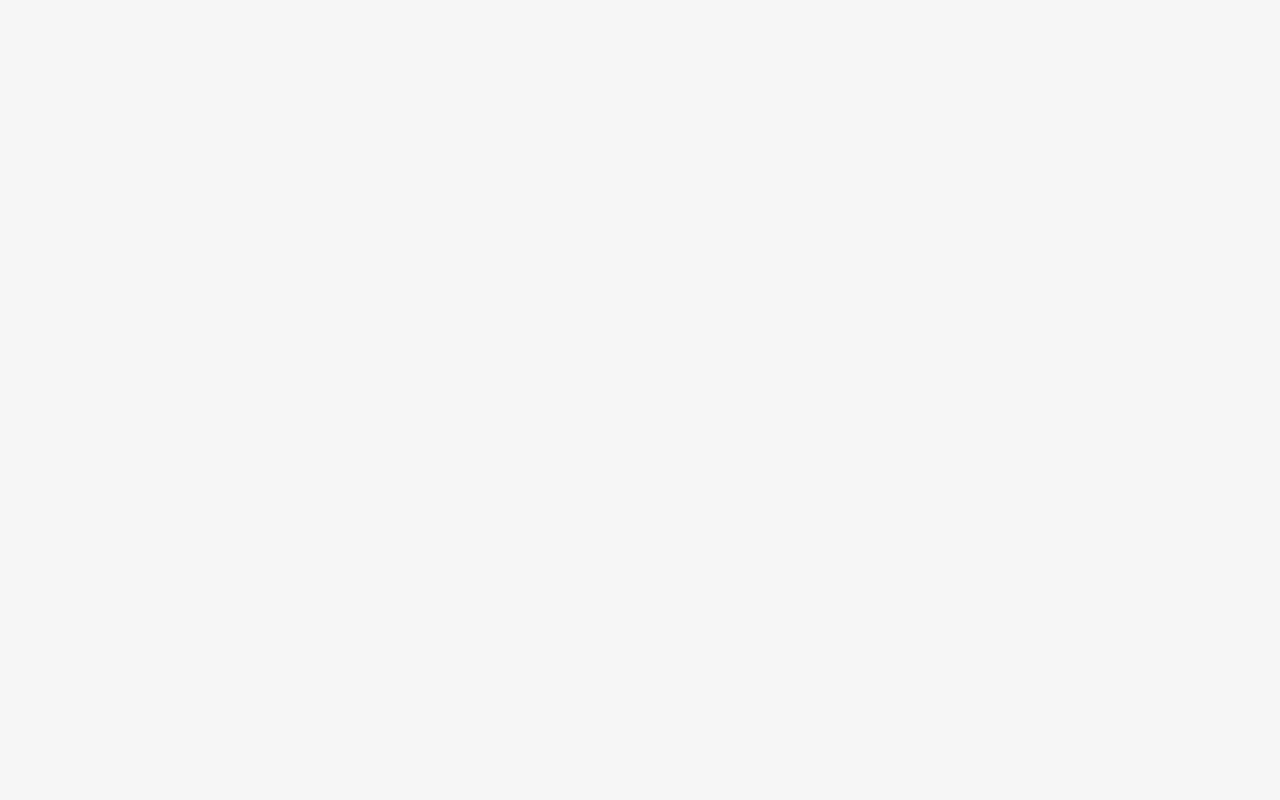
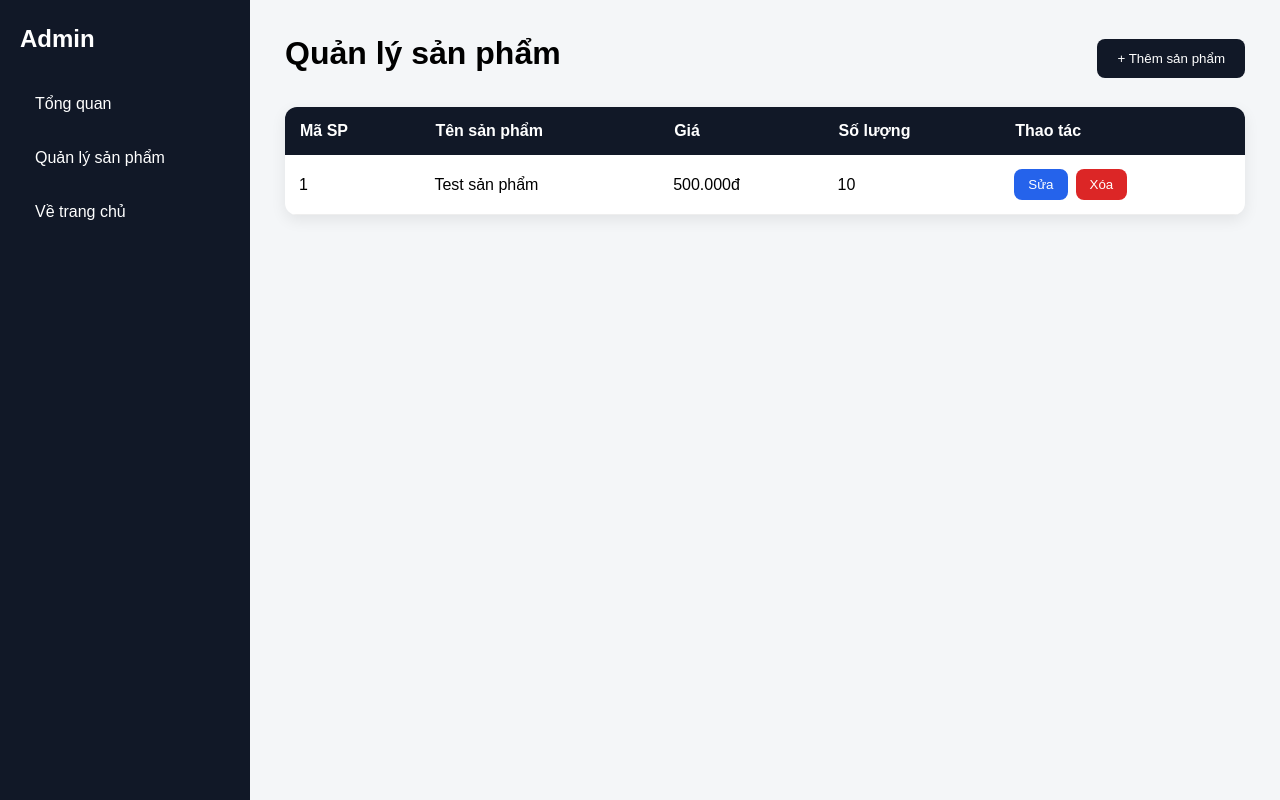
Before and after one commit to minhnhan1011/LVTN, a React (Create React App) app: page /admin/products in a window 1280 px wide. Before the commit this address had no page. Built offline with nearby package versions, Linux system fonts and the light colour scheme.

Commit message:
test chuc nang admin

```diff
--- /dev/null
+++ b/src/component/asset/AdminPage.css
@@ -0,0 +1,73 @@
+.admin-page {
+  min-height: 100vh;
+  display: flex;
+  background: #f4f6f8;
+  font-family: Arial, sans-serif;
+}
+
+.admin-sidebar {
+  width: 250px;
+  background: #111827;
+  color: white;
+  padding: 25px 20px;
+}
+
+.admin-sidebar h2 {
+  margin-bottom: 30px;
+  font-size: 24px;
+}
+
+.admin-sidebar nav {
+  display: flex;
+  flex-direction: column;
+  gap: 12px;
+}
+
+.admin-sidebar nav a {
+  color: white;
+  text-decoration: none;
+  padding: 12px 15px;
+  border-radius: 8px;
+  transition: 0.2s;
+}
+
+.admin-sidebar nav a:hover {
+  background: #374151;
+}
+
+.admin-content {
+  flex: 1;
+  padding: 35px;
+}
+
+.admin-content h1 {
+  font-size: 32px;
+  margin-bottom: 10px;
+}
+
+.admin-content p {
+  color: #555;
+}
+
+.admin-cards {
+  display: grid;
+  grid-template-columns: repeat(3, 1fr);
+  gap: 25px;
+  margin-top: 30px;
+}
+
+.admin-card {
+  background: white;
+  padding: 25px;
+  border-radius: 12px;
+  box-shadow: 0 4px 15px rgba(0,0,0,0.08);
+}
+
+.admin-card h3 {
+  margin-bottom: 10px;
+  font-size: 22px;
+}
+
+.admin-card p {
+  color: #666;
+}
--- /dev/null
+++ b/src/component/asset/Products.css
@@ -0,0 +1,101 @@
+.admin-product-header {
+  display: flex;
+  justify-content: space-between;
+  align-items: center;
+  margin-bottom: 25px;
+}
+
+.admin-product-table {
+  width: 100%;
+  border-collapse: collapse;
+  background: white;
+  border-radius: 12px;
+  overflow: hidden;
+  box-shadow: 0 5px 15px rgba(0,0,0,0.08);
+}
+
+.admin-product-table th {
+  background: #111827;
+  color: white;
+  padding: 15px;
+  text-align: left;
+}
+
+.admin-product-table td {
+  padding: 14px;
+  border-bottom: 1px solid #eee;
+}
+
+.admin-add-btn,
+.admin-edit-btn,
+.admin-delete-btn {
+  border: none;
+  border-radius: 8px;
+  cursor: pointer;
+}
+
+.admin-add-btn {
+  background: #111827;
+  color: white;
+  padding: 12px 20px;
+}
+
+.admin-edit-btn {
+  background: #2563eb;
+  color: white;
+  padding: 8px 14px;
+  margin-right: 8px;
+}
+
+.admin-delete-btn {
+  background: #dc2626;
+  color: white;
+  padding: 8px 14px;
+}
+
+.admin-product-form {
+  background: white;
+  padding: 25px;
+  border-radius: 12px;
+  margin-bottom: 25px;
+  box-shadow: 0 5px 15px rgba(0,0,0,0.08);
+
+  display: grid;
+  grid-template-columns: repeat(3, 1fr);
+  gap: 15px;
+}
+
+.admin-product-form h2 {
+  grid-column: 1 / 4;
+  margin-bottom: 10px;
+}
+
+.admin-product-form input {
+  padding: 12px;
+  border: 1px solid #ddd;
+  border-radius: 8px;
+}
+
+.admin-submit-btn {
+  background: #111827;
+  color: white;
+  border: none;
+  border-radius: 8px;
+  padding: 12px;
+  cursor: pointer;
+}
+
+.admin-product-form textarea {
+  grid-column: span 3;
+  padding: 12px;
+  border: 1px solid #ddd;
+  border-radius: 8px;
+  min-height: 90px;
+  resize: vertical;
+}
+
+.admin-product-form select {
+  padding: 12px;
+  border: 1px solid #ddd;
+  border-radius: 8px;
+}
--- a/src/component/header/Header.css
+++ b/src/component/header/Header.css
@@ -61,3 +61,7 @@
   font-weight: bold;
   text-decoration: none;
 }
+
+.login-btn{
+  text-decoration: none;
+}
--- a/src/component/header/Header.jsx
+++ b/src/component/header/Header.jsx
@@ -57,7 +57,9 @@ function Header() {
             </button>
           </>
         ) : (
-          <Link to="/login">👤</Link>
+          <Link to="/login" className="login-btn">
+            Đăng nhập
+          </Link>
         )}
       </div>
     </header>
--- a/src/component/page/AdminPage.jsx
+++ b/src/component/page/AdminPage.jsx
@@ -1,9 +1,25 @@
-import React from 'react'
+import React from "react";
+import { Link } from "react-router-dom";
+import "../asset/AdminPage.css";
 
 function AdminPage() {
   return (
-    <div>AdminPage</div>
-  )
+    <div className="admin-page">
+      <aside className="admin-sidebar">
+        <h2>Admin</h2>
+
+        <nav className="admin-nav">
+          <Link to="/admin">Tổng quan</Link>
+          <Link to="/admin/products">Quản lý sản phẩm</Link>
+          <Link to="/">Về trang chủ</Link>
+        </nav>
+      </aside>
+
+      <main className="admin-content">
+        <h1>Tổng quan</h1>
+      </main>
+    </div>
+  );
 }
 
-export default AdminPage
+export default AdminPage;
--- /dev/null
+++ b/src/component/page/Products.jsx
@@ -0,0 +1,89 @@
+import React, { useState } from "react";
+import { Link } from "react-router-dom";
+import "../asset/Products.css";
+
+function Products() {
+  const [showForm, setShowForm] = useState(false);
+
+  return (
+    <div className="admin-page">
+      <aside className="admin-sidebar">
+        <h2>Admin</h2>
+
+        <nav className="admin-nav">
+          <Link to="/admin">Tổng quan</Link>
+          <Link to="/admin/products">Quản lý sản phẩm</Link>
+          <Link to="/">Về trang chủ</Link>
+        </nav>
+      </aside>
+
+      <main className="admin-content">
+        <div className="admin-product-header">
+          <h1>Quản lý sản phẩm</h1>
+
+          <button
+            className="admin-add-btn"
+            onClick={() => setShowForm(!showForm)}
+          >
+            {showForm ? "Đóng" : "+ Thêm sản phẩm"}
+          </button>
+        </div>
+
+        {showForm && (
+          <form className="admin-product-form">
+            <h2>Thêm sản phẩm</h2>
+
+            <input type="text" name="MaLoaiSanPham" placeholder="Mã loại sản phẩm" />
+            <input type="text" name="TenSanPham" placeholder="Tên sản phẩm" />
+            <input type="text" name="MaThuongHieu" placeholder="Mã thương hiệu" />
+
+            <select name="GioiTinh">
+              <option value="Unisex">Unisex</option>
+              <option value="Nam">Nam</option>
+              <option value="Nu">Nữ</option>
+            </select>
+
+            <textarea name="MoTa" placeholder="Mô tả sản phẩm"></textarea>
+
+            <input type="text" name="MaSanPham" placeholder="Mã sản phẩm" />
+            <input type="text" name="MaMauSac" placeholder="Mã màu sắc" />
+            <input type="text" name="MaSize" placeholder="Mã size" />
+            <input type="number" name="DonGia" placeholder="Đơn giá" />
+            <input type="number" name="SoLuong" placeholder="Số lượng" />
+
+            <button type="submit" className="admin-submit-btn">
+              Lưu sản phẩm
+            </button>
+          </form>
+        )}
+
+        <table className="admin-product-table">
+          <thead>
+            <tr>
+              <th>Mã SP</th>
+              <th>Tên sản phẩm</th>
+              <th>Giá</th>
+              <th>Số lượng</th>
+              <th>Thao tác</th>
+            </tr>
+          </thead>
+
+          <tbody>
+            <tr>
+              <td>1</td>
+              <td>Test sản phẩm</td>
+              <td>500.000đ</td>
+              <td>10</td>
+              <td>
+                <button className="admin-edit-btn">Sửa</button>
+                <button className="admin-delete-btn">Xóa</button>
+              </td>
+            </tr>
+          </tbody>
+        </table>
+      </main>
+    </div>
+  );
+}
+
+export default Products;
--- a/src/router/AppRouter.js
+++ b/src/router/AppRouter.js
@@ -3,6 +3,7 @@ import HomePage from "../component/page/HomePage";
 import Login from "../component/page/Login";
 import AdminPage from "../component/page/AdminPage";
 import Signup from "../component/page/Signup";
+import Products from "../component/page/Products";
 
 function AppRouter() {
     return (
@@ -12,6 +13,7 @@ function AppRouter() {
         <Route path="/login" element={<Login />} />
         <Route path="/signup" element={<Signup />} />
         <Route path="/admin" element={<AdminPage />} />
+        <Route path="/admin/products" element={<Products />} />
       </Routes>
     </BrowserRouter>
   );
```
Also changed, not shown: 1 other file (tests, documents, lock files or other folders).
